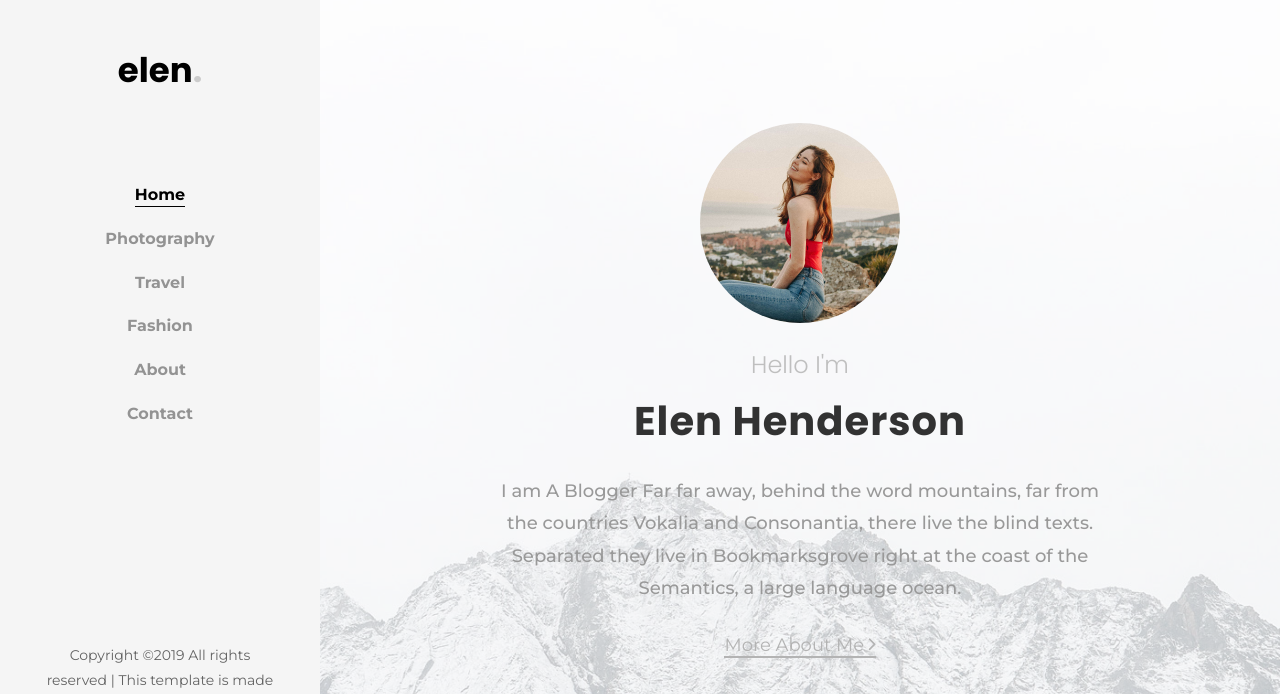
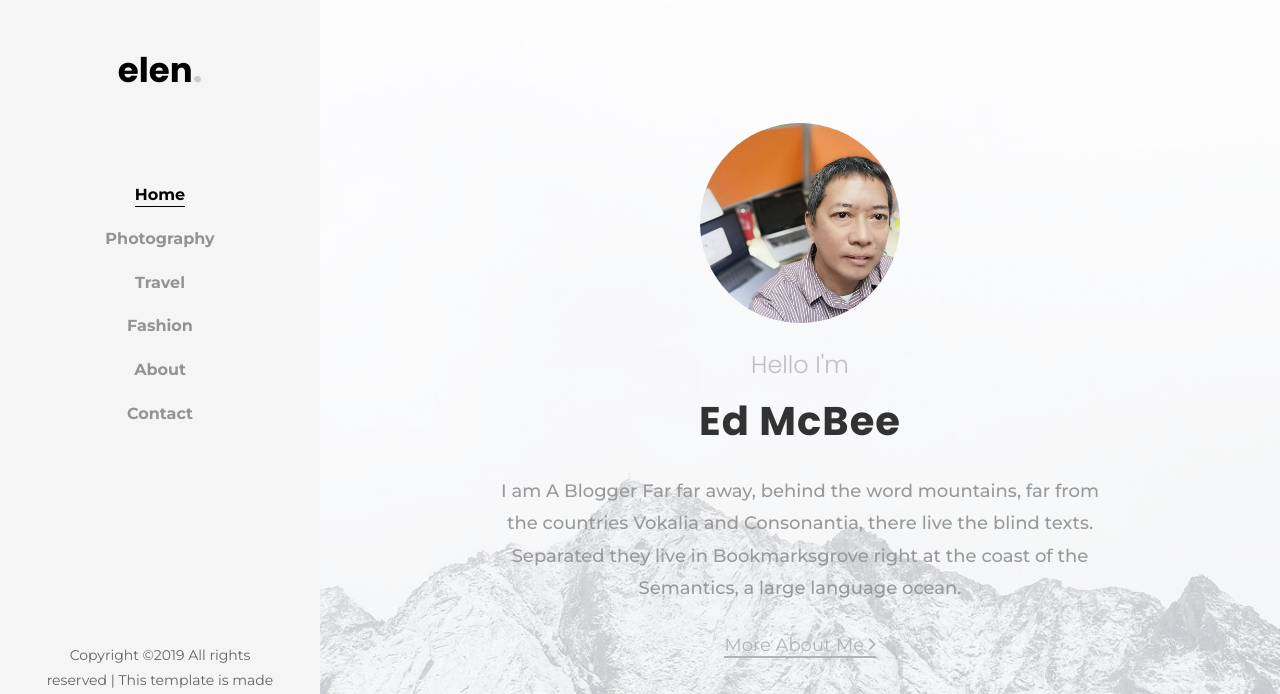
Before and after one commit to edmacabebe/edmacabebe.github.io, a plain HTML site: page index.html in a window 1280 px wide. Shown: the top 694 px of the page. Drawn offline with Linux system fonts and the light colour scheme; some packages are replaced by stand-ins of ours; no server answers; files whose address does not match are found by name.

Commit message:
change pic and name

```diff
--- a/index.html
+++ b/index.html
@@ -60,10 +60,10 @@
 				<div class="overlay"></div>
 				<div class="js-fullheight d-flex justify-content-center align-items-center">
 					<div class="col-md-8 text text-center">
-						<div class="img mb-4" style="background-image: url(images/author.jpg);"></div>
+						<div class="img mb-4" style="background-image: url(images/edm-1.jpg);"></div>
 						<div class="desc">
 							<h2 class="subheading">Hello I'm</h2>
-							<h1 class="mb-4">Elen Henderson</h1>
+							<h1 class="mb-4">Ed McBee</h1>
 							<p class="mb-4">I am A Blogger Far far away, behind the word mountains, far from the countries Vokalia and Consonantia, there live the blind texts. Separated they live in Bookmarksgrove right at the coast of the Semantics, a large language ocean.</p>
 							<p><a href="#" class="btn-custom">More About Me <span class="ion-ios-arrow-forward"></span></a></p>
 						</div>
```
Also changed, not shown: images/edm-1.jpg (added), images/edm-2.jpg (added), images/edm-3.jpg (added), images/edm-4.jpg (added), images/edm-5.jpg (added).
